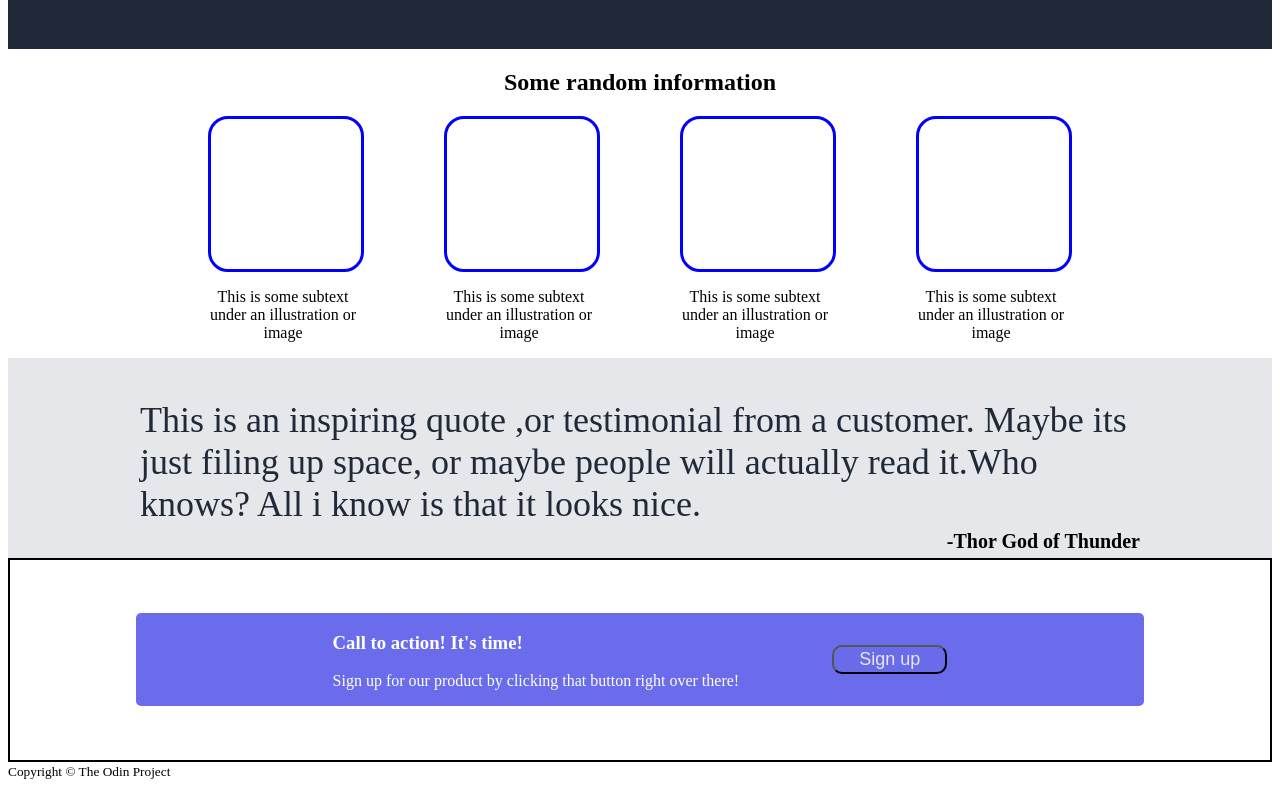
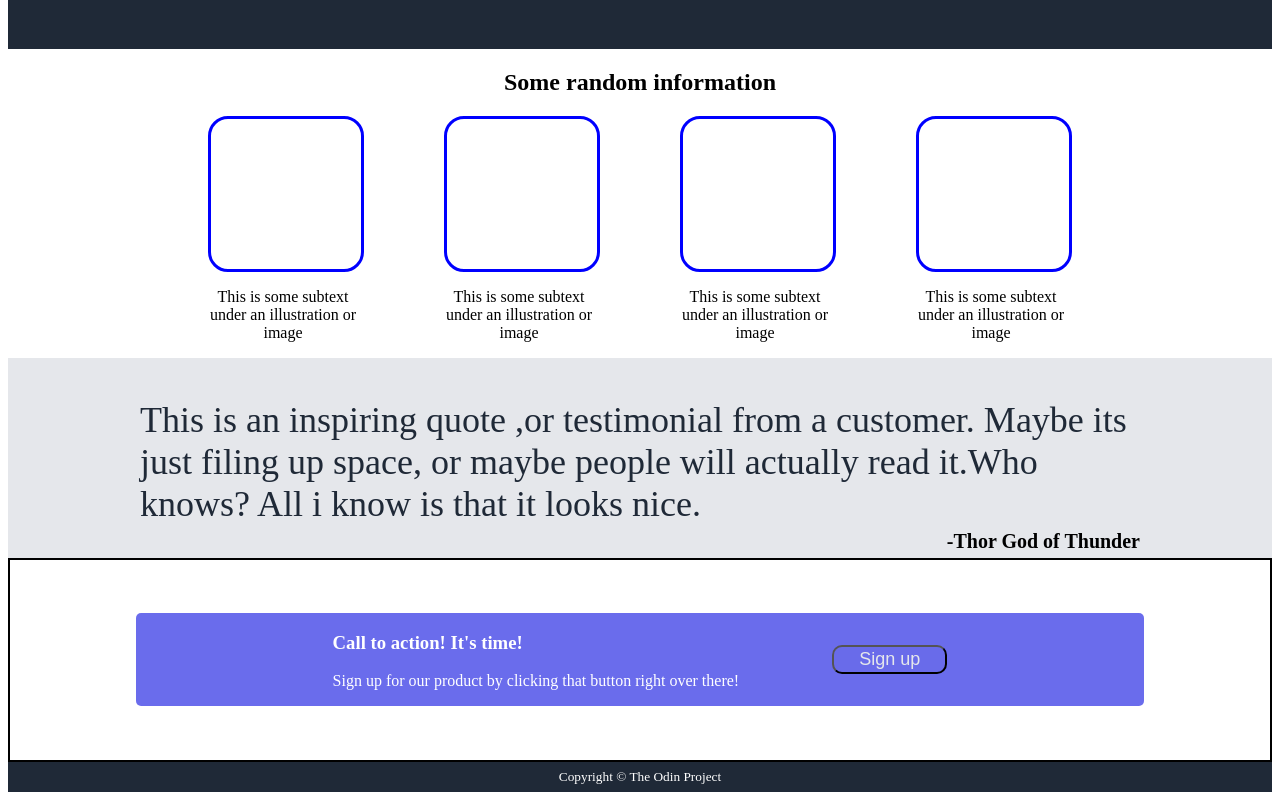
Before and after one commit to Markturt/odin-landing-page, a plain HTML site: page index.html in a window 1280 px wide. Shown: the part 409-1209 px from the top of the page. Drawn offline with Linux system fonts and the light colour scheme.

Commit message:
Style footer

```diff
--- a/style.css
+++ b/style.css
@@ -118,3 +118,14 @@ blockquote{
     padding:2px 25px;
     border-radius: 10px;
 }
+.footer{
+    background-color:#1F2937;
+    height: 30px;
+    color: white;
+}
+.footer small{
+    display: inline-block;
+    width: 100%;
+    text-align: center;
+    padding-top: 7px;
+}
```
